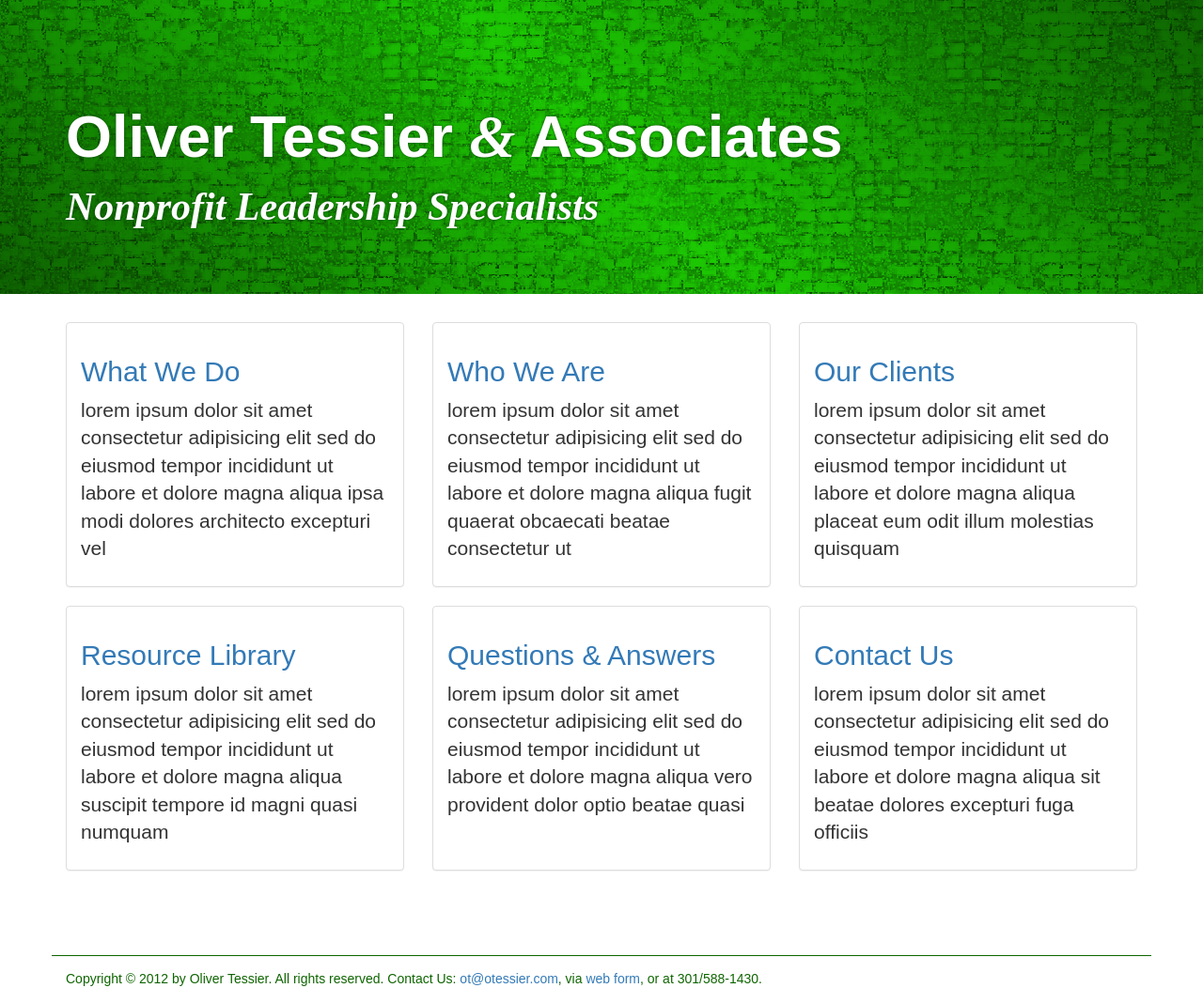
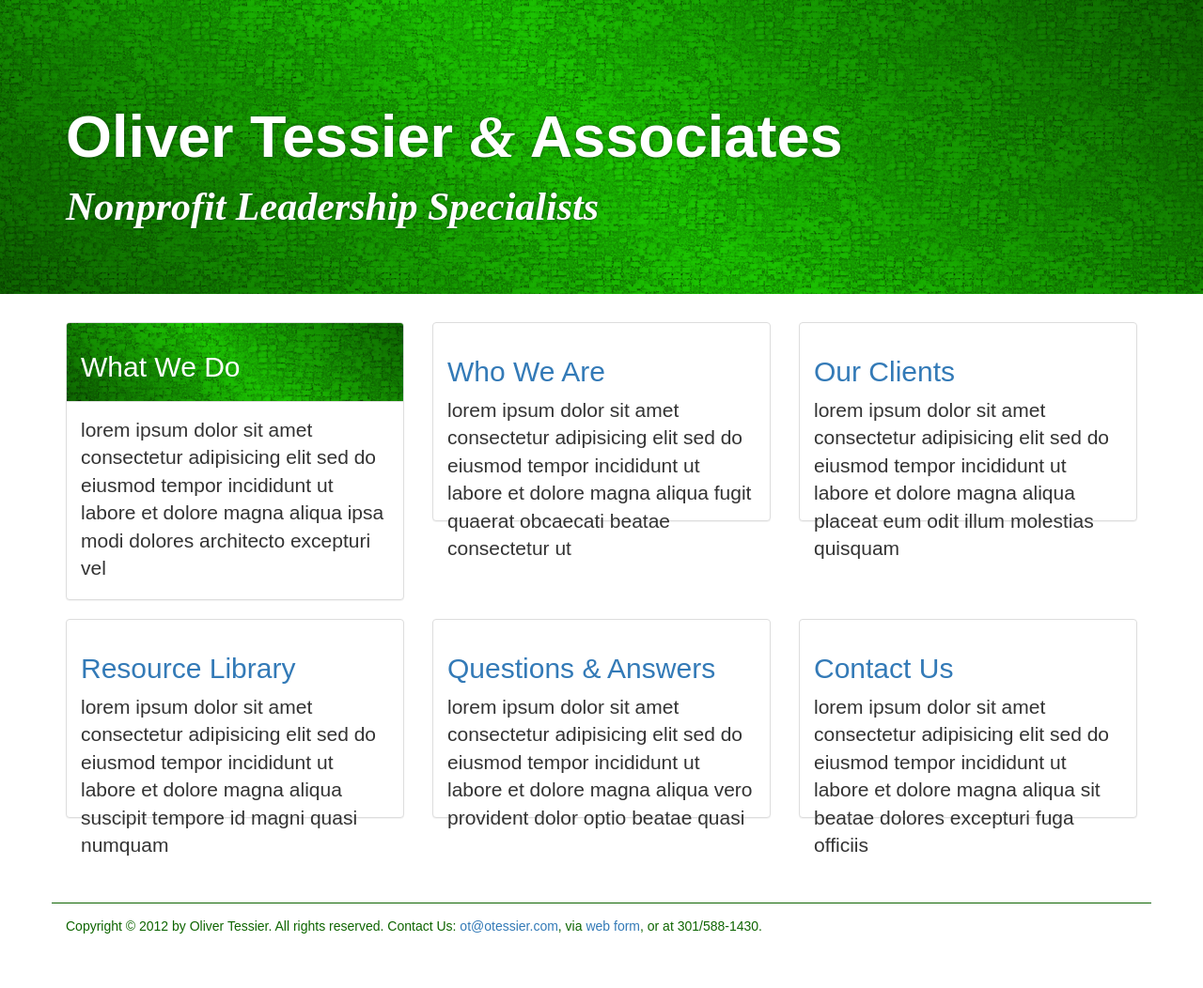
Before and after one commit to joelburton/otessier.com, a Django app: template project/templates/home.html in a window 1280 px wide. Shown: the whole page at 94% size. After the commit the page ends 994 px from the top, so only its background shows below. Run offline with Django 3.2, Linux system fonts and the light colour scheme; the template is opened without the code that fills it, so the values that code supplies are empty; some libraries are stand-ins or nearby versions.

Commit message:
Add shortdescrip nad iconname to practices.

```diff
--- a/project/consulting/admin.py
+++ b/project/consulting/admin.py
@@ -38,7 +38,8 @@ class PracticeAreaAdmin(ModelAdmin):
 
     fieldsets = [
         ('', {
-            'fields': ['title', 'slug', 'description', 'body', 'status', 'position']}),
+            'fields': ['title', 'slug', 'short_description', 'icon_name',
+                       'description', 'body', 'status', 'position']}),
         ('Advanced', {
             'fields': ['id', 'created', 'modified', 'status_changed'],
             'classes': ['grp-collapse', 'grp-closed']})
@@ -47,7 +48,8 @@ class PracticeAreaAdmin(ModelAdmin):
     prepopulated_fields = {"slug": ("title",)}
     readonly_fields = ['id', 'created', 'modified', 'status_changed']
 
-    list_display = ['slug', 'title', 'modified', 'num_clients', 'position', 'active']
+    list_display = ['slug', 'title', 'short_description', 'modified', 'num_clients',
+                    'position', 'active']
     list_display_links = ['slug', 'title']
     list_editable = ['position']
 
--- a/project/static/otessier.css
+++ b/project/static/otessier.css
@@ -53,13 +53,22 @@ h1, h2 {
 .panel-icon {
     position: absolute;
     right: 10%;
-    top: 10%;
+    top: 5%;
     font-size: 300%;
-    color:  hsl(112, 98%, 20%);
+    color: white;
+    /*color:  hsl(112, 98%, 20%);*/
 }
 
 .homepage-panels .panel-body {
-    height: 20em;
+    height: 15em;
+}
+
+.homepage-panels .panel-heading {
+        background: url('/static/texture.png'), linear-gradient(45deg, hsl(112, 98%, 20%), hsl(112, 98%, 40%), hsl(112, 98%, 20%));
+}
+
+.homepage-panels .panel-heading a {
+    color: white;
 }
 
 .portlets {
@@ -71,7 +80,10 @@ h1, h2 {
 }
 
 .navbar {
-    background-color: hsl(112, 98%, 15%);
+            background: url('/static/texture.png'),
+ hsl(112, 98%, 20%);
+
+    /*background-color: hsl(112, 98%, 20%);*/
 }
 
 .navbar-inverse .navbar-nav>li>a,
--- a/project/templates/home.html
+++ b/project/templates/home.html
@@ -25,9 +25,11 @@
         <div class="row">
             <div class="col-md-4">
                 <div class="panel panel-default">
+                    <div class="panel-heading">
+                        <div class="panel-icon">{% bootstrap_icon 'briefcase' %}</div>
+                        <h2 class="panel-titlex"><a href="{% url 'practicearea.list' %}">What We Do</a></h2>
+                    </div>
                     <div class="panel-body">
-                        <div class="panel-icon">{% bootstrap_icon 'briefcase' %}</div>
-                        <h2><a href="{% url 'practicearea.list' %}">What We Do</a></h2>
                         <p class="lead">{% lorem 25 w %}</p>
                     </div>
                 </div>
@@ -39,7 +41,8 @@
                     <div class="panel-body">
                         <div class="panel-icon">{% bootstrap_icon 'user' %}</div>
                         <h2><a href="{% url 'consultant.list' %}">Who We Are</a></h2>
-                        <p  class="lead">{% lorem 25 w %}</p>
+
+                        <p class="lead">{% lorem 25 w %}</p>
                     </div>
                 </div>
 
@@ -50,7 +53,8 @@
                     <div class="panel-body">
                         <div class="panel-icon">{% bootstrap_icon 'heart' %}</div>
                         <h2><a href="{% url 'client.list' %}">Our Clients</a></h2>
-                                                <p class="lead">{% lorem 25 w %}</p>
+
+                        <p class="lead">{% lorem 25 w %}</p>
 
                     </div>
                 </div>
@@ -58,12 +62,13 @@
 
             </div>
         </div>
- <div class="row">
+        <div class="row">
             <div class="col-md-4">
                 <div class="panel panel-default">
                     <div class="panel-body">
                         <div class="panel-icon">{% bootstrap_icon 'folder-open' %}</div>
                         <h2><a href="{% url 'librarycategory.list' %}">Resource Library</a></h2>
+
                         <p class="lead">{% lorem 25 w %}</p>
                     </div>
                 </div>
@@ -75,7 +80,8 @@
                     <div class="panel-body">
                         <div class="panel-icon">{% bootstrap_icon 'bullhorn' %}</div>
                         <h2><a href="{% url 'qanda.list' %}">Questions &amp; Answers</a></h2>
-                        <p  class="lead">{% lorem 25 w %}</p>
+
+                        <p class="lead">{% lorem 25 w %}</p>
                     </div>
                 </div>
 
@@ -86,7 +92,8 @@
                     <div class="panel-body">
                         <div class="panel-icon">{% bootstrap_icon 'envelope' %}</div>
                         <h2><a href="{% url 'contact-us' %}">Contact Us</a></h2>
-                                                <p class="lead">{% lorem 25 w %}</p>
+
+                        <p class="lead">{% lorem 25 w %}</p>
 
                     </div>
                 </div>
```
Also changed, not shown: project/consulting/models.py (+12 -0 lines), project/static/texture.png.
